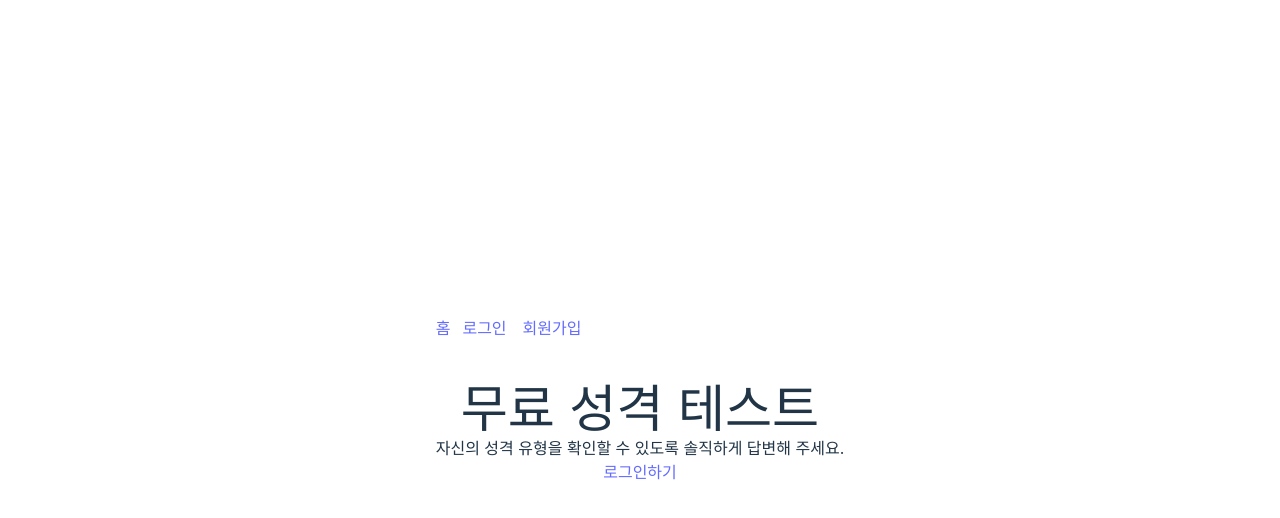
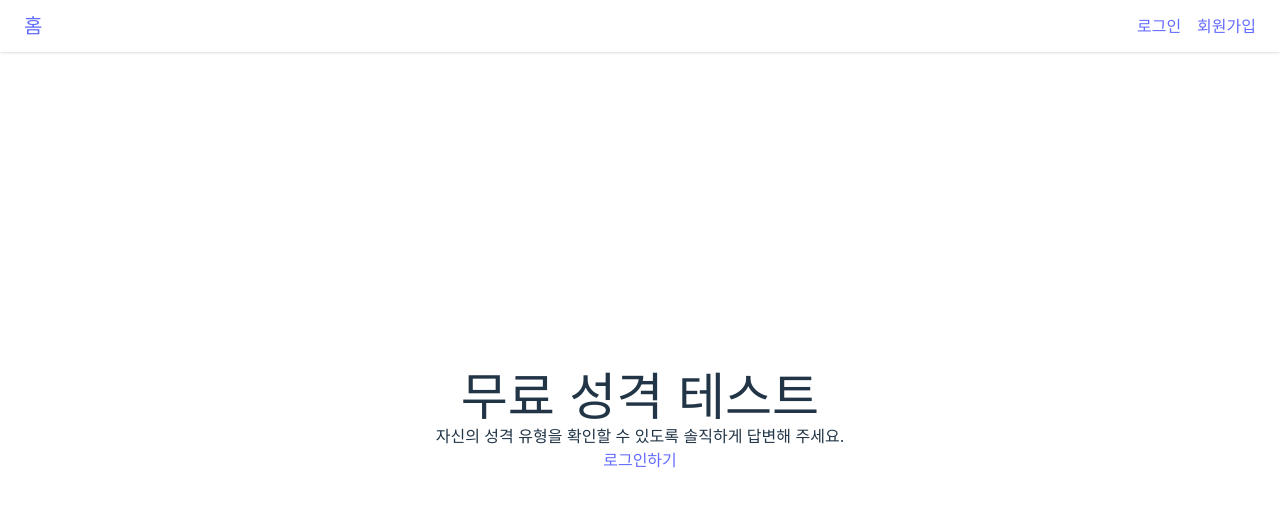
Before and after one commit to johj703/MBTI_test, a React (Vite) app: page / in a window 1280 px wide. Shown: the top 518 px of the page. Built offline with nearby package versions, Linux system fonts and the light colour scheme.

Commit message:
style: CSS 추가

```diff
--- a/src/components/Header.jsx
+++ b/src/components/Header.jsx
@@ -1,18 +1,24 @@
-import { Link, useNavigate } from "react-router-dom"
+import { Link, useNavigate } from "react-router-dom";
 
-const Header = ({user, onLogout}) => {
+const Header = ({ user, onLogout }) => {
   const navigate = useNavigate();
 
   return (
-    <header>
-      <nav className="flex space-x-3">
-        <Link to="/">홈</Link>
+    <header className="fixed top-0 left-0 right-0 z-10 bg-white shadow">
+      <nav className="container px-6 py-3 mx-auto">
+        <div className="flex items-center justify-between">
+          <Link to="/" className="text-xl font-bold">
+            홈
+          </Link>
           <div className="space-x-4">
             {user ? (
               <>
                 <Link to="/profile">프로필</Link>
                 <Link to="/test">테스트</Link>
                 <Link to="/results">결과</Link>
+                <button className="text-red-600 hover:text-red-700">
+                  로그아웃
+                </button>
               </>
             ) : (
               <>
@@ -21,9 +27,10 @@ const Header = ({user, onLogout}) => {
               </>
             )}
           </div>
+        </div>
       </nav>
     </header>
-  )
-}
+  );
+};
 
-export default Header
+export default Header;
```
Lines whose indentation alone changed are shown as unchanged.
